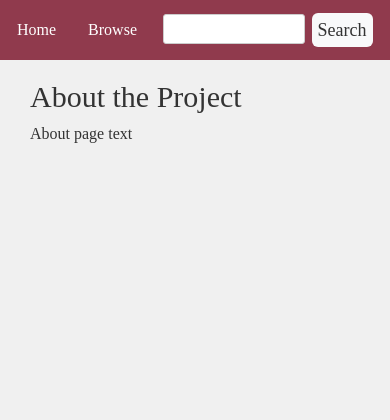
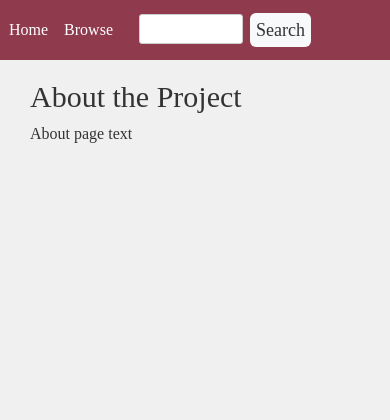
Before and after one commit to NyeJones/iiif-flask-tool, a Flask app: page /about in a window 390 px wide. Shown: the top 420 px of the page. Run offline with Flask 3, Linux system fonts and the light colour scheme; some libraries are stand-ins or nearby versions.

Commit message:
css update

```diff
--- a/iiif_flask_app/iiif_app/static/css/styles.css
+++ b/iiif_flask_app/iiif_app/static/css/styles.css
@@ -568,14 +568,34 @@ footer .container-fluid {
     .intro-capt {
         text-align: left;
     }
+
     .sidebar {
         max-width: 100%;
         min-width: 100%;
     }
+
     .sidebar-full-text {
        left: 75%;
        top: 100%;
    }
+
+   .navbar a {
+        padding: 7px 8px;
+    }
+
+    .lang-switch-dropdown {
+        padding-right: 8px;
+    }
+
+    .navbar .container-fluid ul:last-child {
+        margin-left: initial;
+        padding-left: 8px;
+    }
+
+    .navbar .search-input {
+        width: 40%;
+    }
+
 }
 
 /* Media query for screens wider than 1300px */
```
